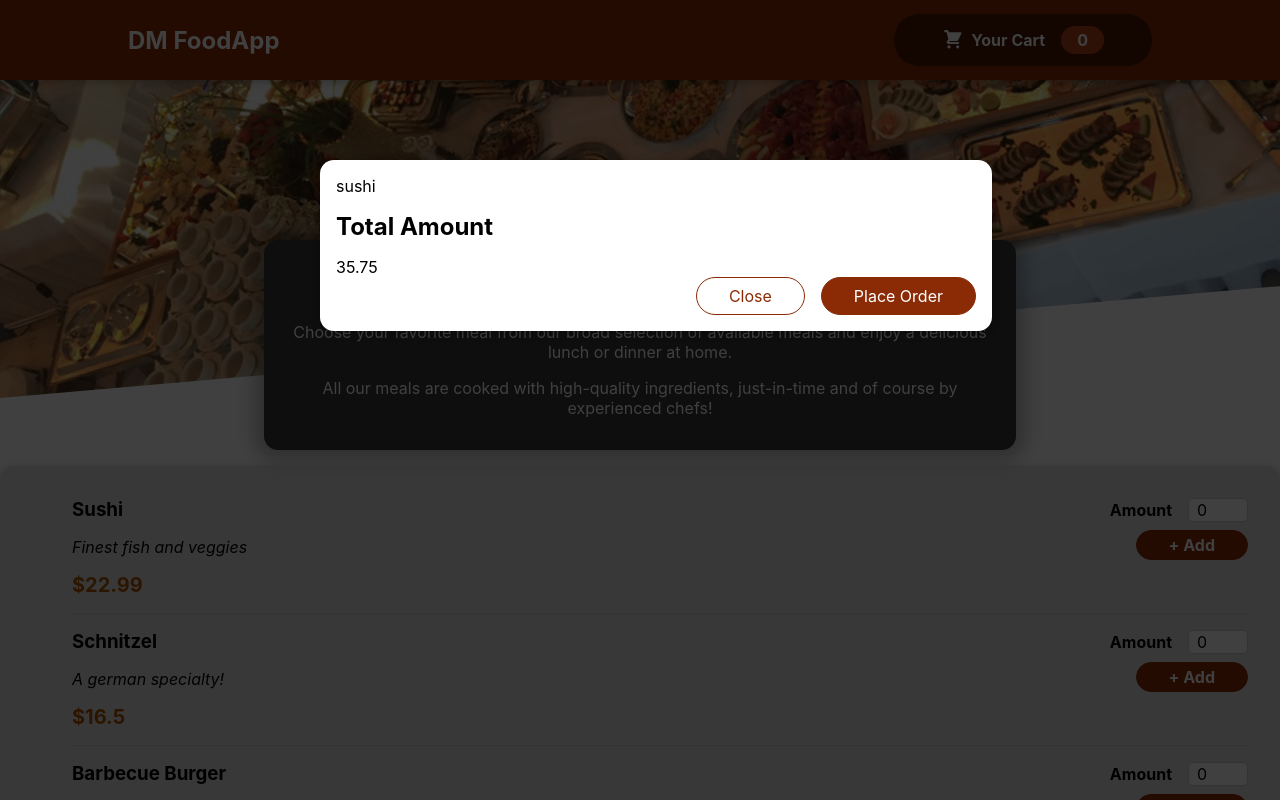
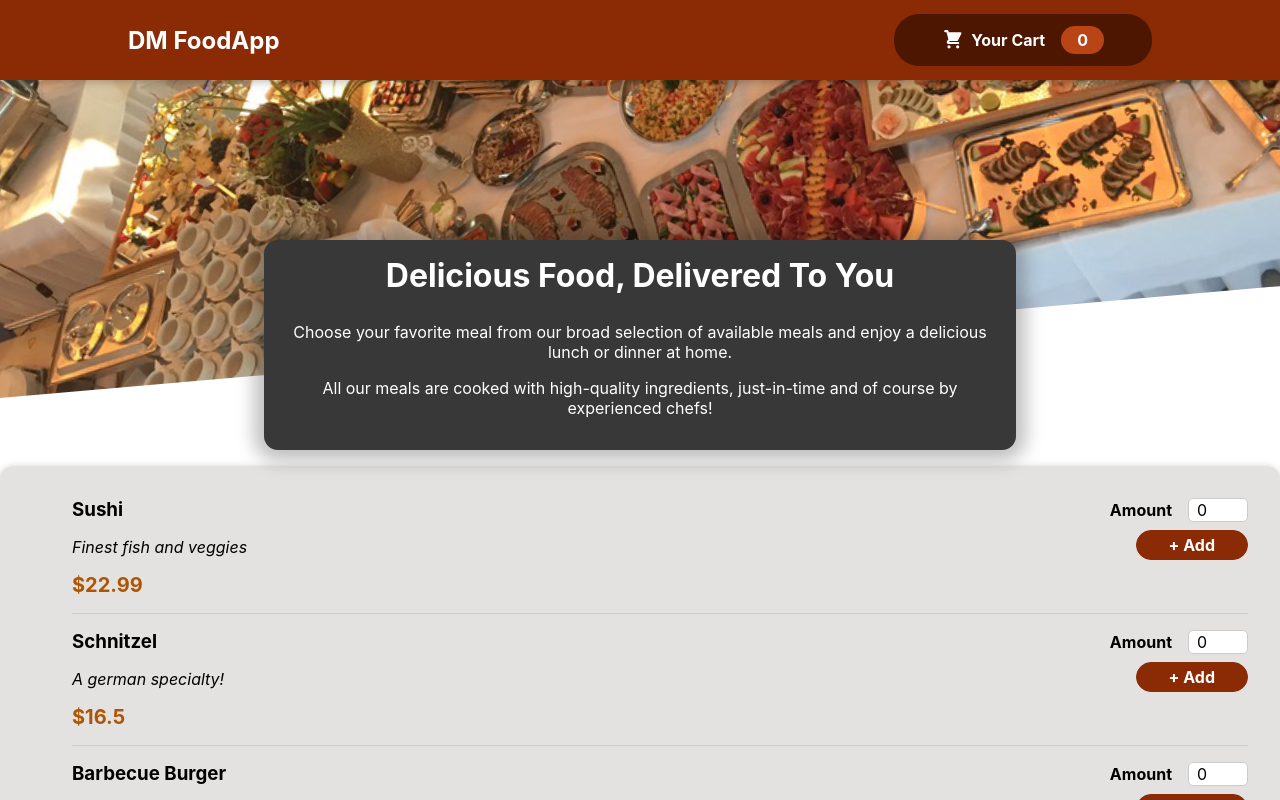
Before and after one commit to Obafemi-NG/simple-food-app, a React (Create React App) app: page / in a window 1280 px wide. Shown: the top 800 px of the page. Built offline with nearby package versions, Linux system fonts and the light colour scheme.

Commit message:
made the cart modal to dynamically be visible and closed when the cart button is clicked and when the close button on the modal are clicked respectively

```diff
--- a/src/App.js
+++ b/src/App.js
@@ -1,19 +1,29 @@
-import React from 'react';
+import {Fragment, useState} from 'react';
 import Cart from './components/cart/cart.component';
 
 import Header from './components/header/header.component';
 import Meals from './components/meals.component';
 
 const App = () => {
+  const [isCartShown, setIsCartShown] = useState(false);
+
+  const showCartHandler = () => {
+    setIsCartShown(true)
+  }
+
+  const hideCartHandler = () => {
+    setIsCartShown(false)
+  }
+
   return(
-    <React.Fragment>
-      <Cart/>
-      <Header/>
+    <Fragment>
+      {isCartShown && <Cart  onClose = {hideCartHandler} />}
+      <Header onShow = {showCartHandler} />
       <main>
         <Meals/>
       </main>
 
-    </React.Fragment>
+    </Fragment>
 
   )
 }
--- a/src/components/cart/cart.component.jsx
+++ b/src/components/cart/cart.component.jsx
@@ -2,7 +2,7 @@ import React from 'react';
 import styles from './cart.module.css';
 import Modal from '../modal/modal.component';
 
-const Cart = () => {
+const Cart = (props) => {
     const cartItems = [{id : 'ca1', name : 'sushi', amount : 5, price : 35.75}].map(cartItem => {
         return(
             <ul className = {styles['cart-items']}>
@@ -14,14 +14,14 @@ const Cart = () => {
 
     })
     return(
-        <Modal>
+        <Modal onClick = {props.onClose}>
             {cartItems}
             <div>
                 <span className = {styles.total} >Total Amount</span>
                 <span>35.75</span>
             </div>
             <div className = {styles.actions}>
-                <button className = {styles['button--alt']} >
+                <button onClick = {props.onClose} className = {styles['button--alt']} >
                     Close
                 </button>
                 <button className = {styles.button} >
--- a/src/components/header-cart-button/header-cart-button.component.jsx
+++ b/src/components/header-cart-button/header-cart-button.component.jsx
@@ -2,9 +2,9 @@ import React from 'react';
 import CartIcon from '../cart-icon/cart-icon.component';
 import styles from './header-cart-button.module.css';
 
-const HeaderCartButton = () => {
+const HeaderCartButton = (props) => {
     return(
-        <button className = {styles.button} >
+        <button onClick = {props.onClick} className = {styles.button} >
             <span className = {styles.icon} > <CartIcon /> </span>
             <span> Your Cart </span>
             <span className = {styles.badge} > 0 </span>
--- a/src/components/header/header.component.jsx
+++ b/src/components/header/header.component.jsx
@@ -5,14 +5,14 @@ import mealsImg from '../../assets/meals.jpg';
 import HeaderCartButton from '../header-cart-button/header-cart-button.component';
 
 
-const Header = () => {
+const Header = (props) => {
     return(
         <React.Fragment>
             <header className = {styles.header} >
                 <h2  >
                     DM FoodApp
                 </h2>
-                <HeaderCartButton/>
+                <HeaderCartButton onClick = {props.onShow} />
             </header>
             <div className = {styles['main-image']} >
                 <img src = {mealsImg} alt = 'A delicious meal for display' />
--- a/src/components/modal/modal.component.jsx
+++ b/src/components/modal/modal.component.jsx
@@ -2,9 +2,9 @@ import React from 'react';
 import styles from './modal.module.css';
 import ReactDOM from 'react-dom';
 
-const Backdrop = () => {
+const Backdrop = (props) => {
     return (
-        <div className = {styles.backdrop} />
+        <div onClick = {props.onClick} className = {styles.backdrop} />
     )
 }
 
@@ -23,7 +23,7 @@ const portalDestination = document.getElementById('overlay')
 const Modal = props => {
     return(
         <React.Fragment>
-            {ReactDOM.createPortal(<Backdrop/>, portalDestination )}
+            {ReactDOM.createPortal(<Backdrop onClick = {props.onClick} />, portalDestination )}
             {ReactDOM.createPortal(<ModalOverlay> {props.children} </ModalOverlay>, portalDestination )}
         </React.Fragment>
     )
```
